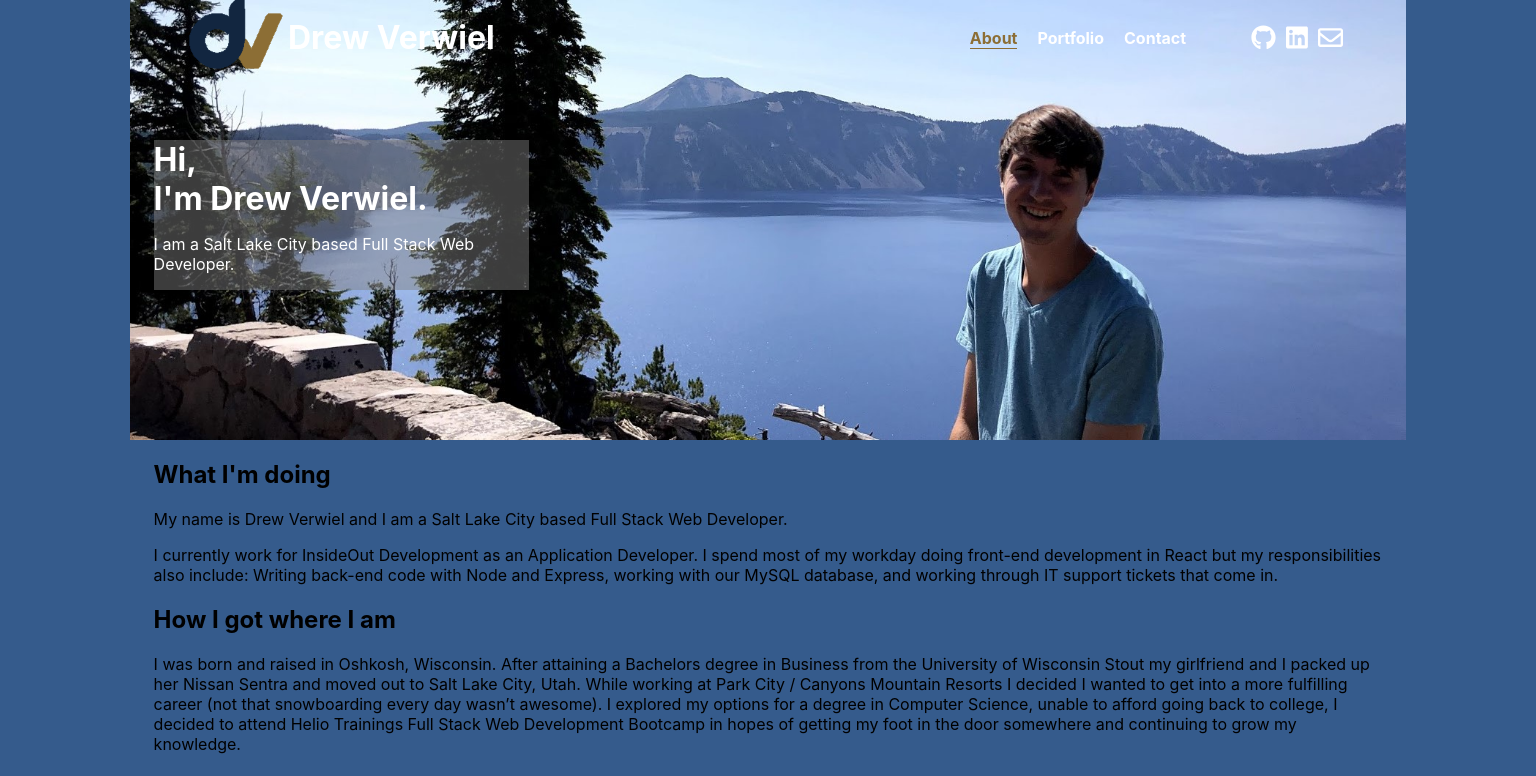
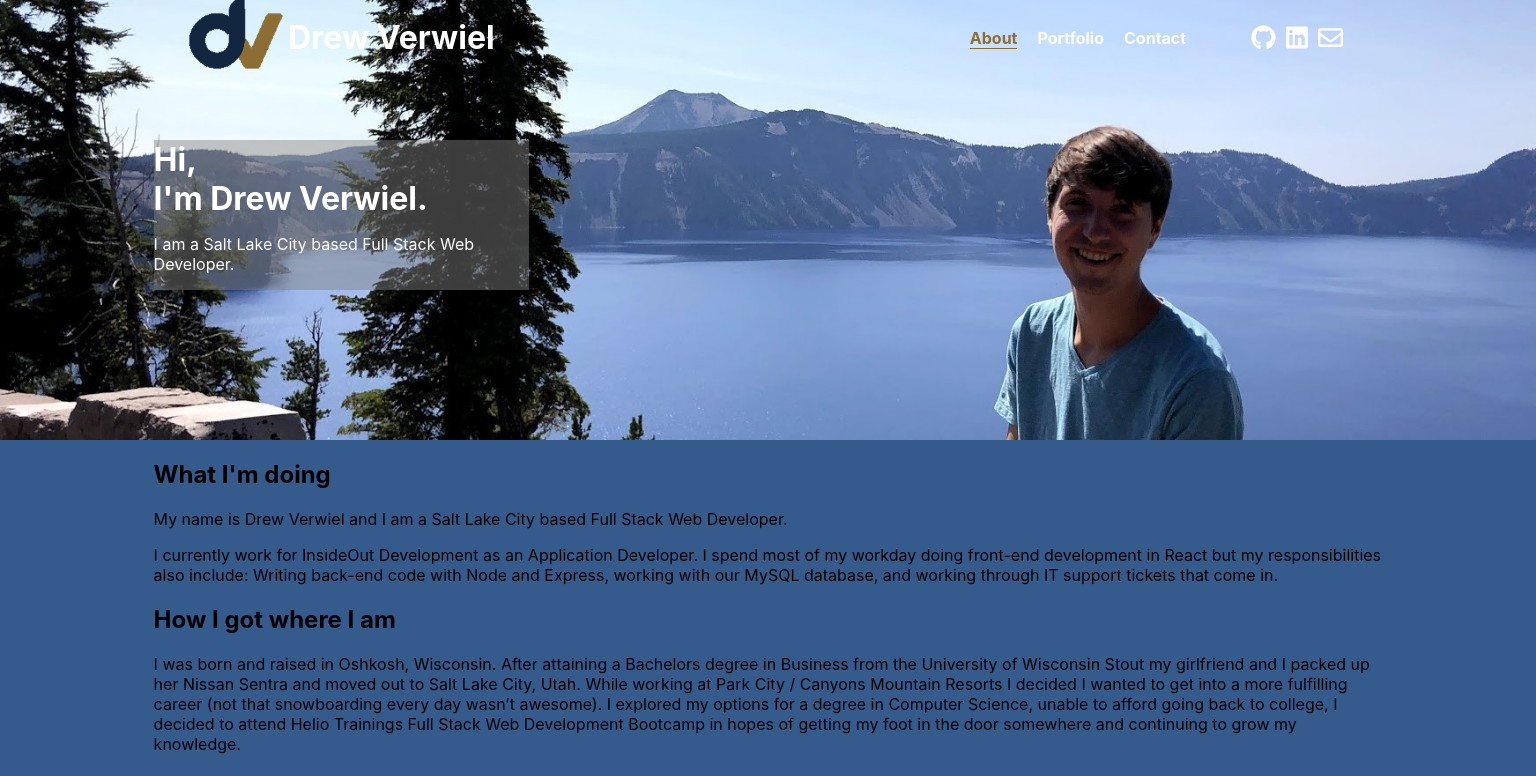
Before and after one commit to Verwiel/Portfolio, a React (Create React App) app in the folder client/: page /about in a window 1536 px wide. Shown: the top 776 px of the page. Built offline with nearby package versions, Linux system fonts and the light colour scheme.

Commit message:
fixed image spacing issues

```diff
--- a/client/src/styles/layout/_header.scss
+++ b/client/src/styles/layout/_header.scss
@@ -33,7 +33,6 @@
 
 .active-header {
   background-color: $dark-background;
-
 }
 
 @media (max-width: 767px){
--- a/client/src/styles/pages/_about.scss
+++ b/client/src/styles/pages/_about.scss
@@ -1,12 +1,12 @@
 .about {
+    // @include pageWrap;
     display: flex;
     align-items: center;
     flex-direction: column;
-    max-width: 100vw;
-    min-height: 100vh;
-    height: 100%;
     text-align: left;
     background-color: $light-background;
+    min-height: 100vh;
+    overflow: hidden;
     &-header {
         display: flex;
         height: 300px;
@@ -38,6 +38,22 @@
     }
 }
 
+@media (min-width: 2000px){
+    .about {
+        &-header {
+            background-size: 100%;
+            height: 600px;
+        }
+    }
+}
+
+@media (min-width: 1440px){
+    .about {
+        &-header {
+            background-size: 100%;
+        }
+    }
+}
 
 @media (max-width: 1024px){
     .about {
@@ -54,7 +70,6 @@
 
 @media (max-width: 767px){
     .about {
-        min-height: calc(100vh - 50px);
         &-header {
             background-size: auto 300px;
             height: 200px;
```
Also changed, not shown: client/src/assets/CraterLake.jpg.
